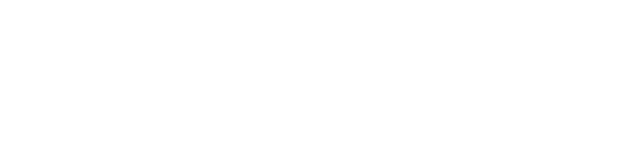
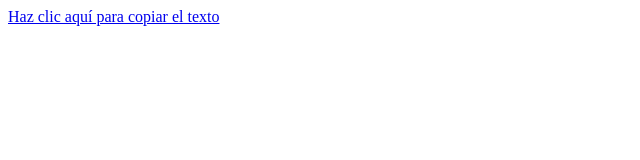
Before and after one commit to EraDigitAl24/Grupo-de-miembros, a plain HTML site: page index.html in a window 1280 px wide. Shown: the whole page, without its empty margins (0-640 px from the left). Drawn offline with Linux system fonts and the light colour scheme.

Commit message:
Update index.html

```diff
--- a/index.html
+++ b/index.html
@@ -3,37 +3,24 @@
 <head>
     <meta charset="UTF-8">
     <meta name="viewport" content="width=device-width, initial-scale=1.0">
-    <title>Copiando Texto...</title>
+    <title>Copiar Texto</title>
 </head>
 <body>
+    <a href="#" id="copyLink">Haz clic aquí para copiar el texto</a>
     <script>
-        document.addEventListener('DOMContentLoaded', function() {
-            // El texto que deseas copiar
+        document.getElementById('copyLink').addEventListener('click', function(event) {
+            event.preventDefault();
+
             const textToCopy = "https://chat.whatsapp.com/G67Yz4Y5HIe86IeBfPPIPv";
-
-            // Crear un área de texto invisible
             const textArea = document.createElement('textarea');
             textArea.value = textToCopy;
-            textArea.style.position = 'fixed';  // Evita que el área de texto sea visible
-            textArea.style.opacity = '0';      // Hacer que sea invisible
+
             document.body.appendChild(textArea);
-            textArea.focus();
             textArea.select();
-
-            // Intentar copiar el texto al portapapeles
-            try {
-                const successful = document.execCommand('copy');
-                const msg = successful ? 'Texto copiado al portapapeles' : 'Error al copiar el texto';
-                alert(msg);
-            } catch (err) {
-                console.error('Oops, no se pudo copiar', err);
-            }
-
-            // Eliminar el área de texto
+            document.execCommand('copy');
             document.body.removeChild(textArea);
 
-            // Redireccionar después de copiar (opcional)
-            // window.location.href = "https://www.ejemplo.com";
+            alert('Texto copiado al portapapeles');
         });
     </script>
 </body>
```
